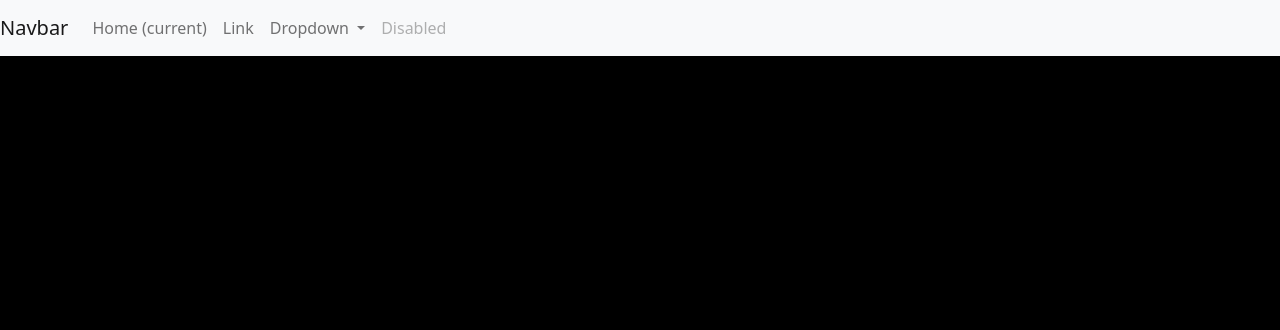
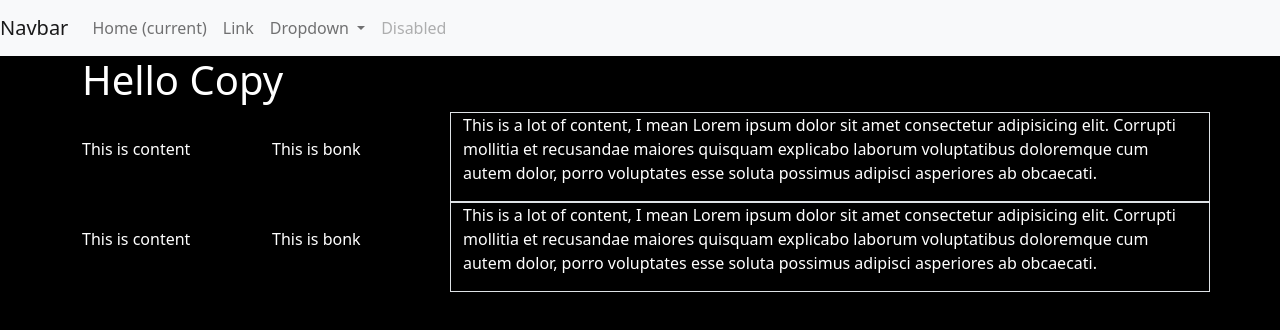
Before and after one commit to VegardMaao/More-CSS-Frameworks-Practice, a website: page index.html in a window 1280 px wide. Drawn offline with nearby package versions, Linux system fonts and the light colour scheme.

Commit message:
Update index.html
silly stupid "content"

```diff
--- a/index.html
+++ b/index.html
@@ -41,5 +41,25 @@
             </div>
           </nav>
     </header>
+
+    <div class="container">
+      <div class="row">
+          <div class="col"><h1>Hello Copy</h1></div>
+      </div>
+
+      <div class="row d-flex align-items-center justify-content-center">
+          <div class="col-2"><p>This is content</p></div>
+          <div class="col-2"><p>This is bonk</p></div>
+          <div class="col-8 border"><p>This is a lot of content, I mean Lorem ipsum dolor sit amet consectetur adipisicing elit. Corrupti mollitia et recusandae maiores quisquam explicabo laborum voluptatibus doloremque cum autem dolor, porro voluptates esse soluta possimus adipisci asperiores ab obcaecati.</p></div>
+      </div>
+  </div>
+
+  <div class="container">
+      <div class="row d-flex align-items-center justify-content-center">
+          <div class="col-2"><p>This is content</p></div>
+          <div class="col-2"><p>This is bonk</p></div>
+          <div class="col-8 border"><p>This is a lot of content, I mean Lorem ipsum dolor sit amet consectetur adipisicing elit. Corrupti mollitia et recusandae maiores quisquam explicabo laborum voluptatibus doloremque cum autem dolor, porro voluptates esse soluta possimus adipisci asperiores ab obcaecati.</p></div>
+      </div>
+  </div>
 </body>
 </html>
```
